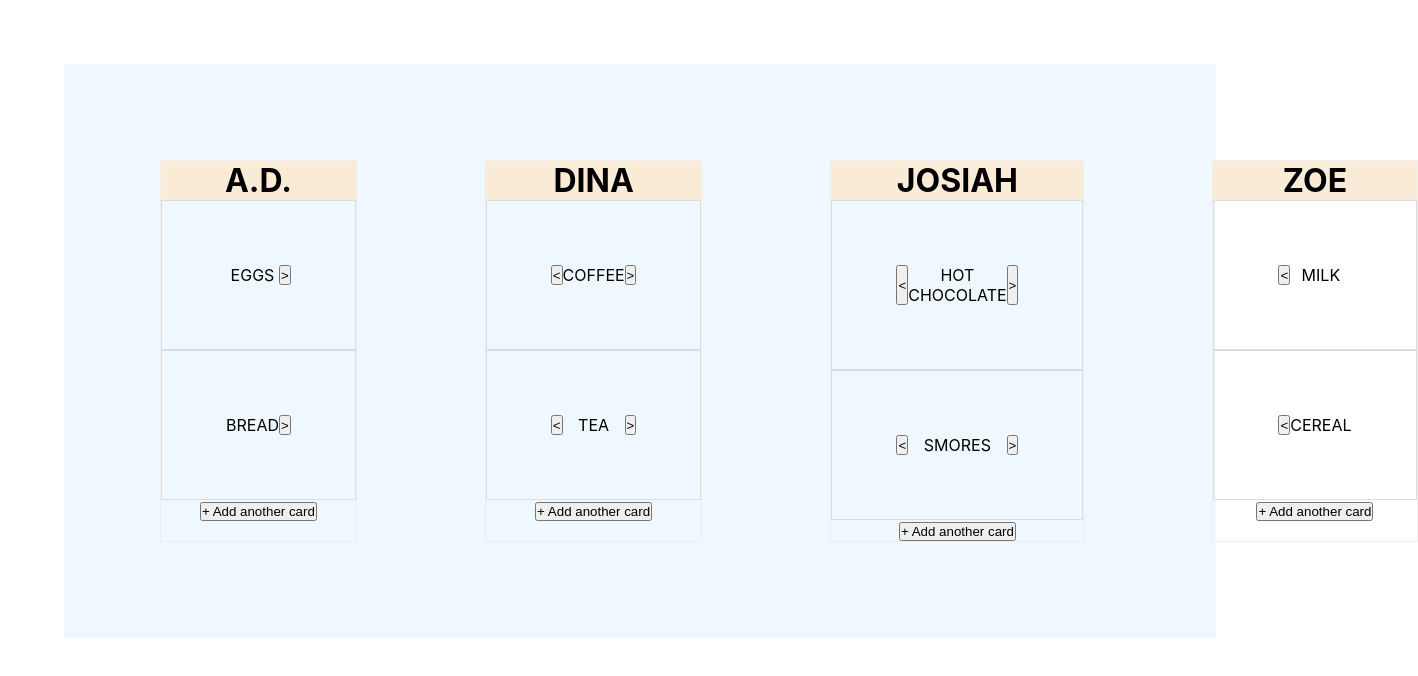
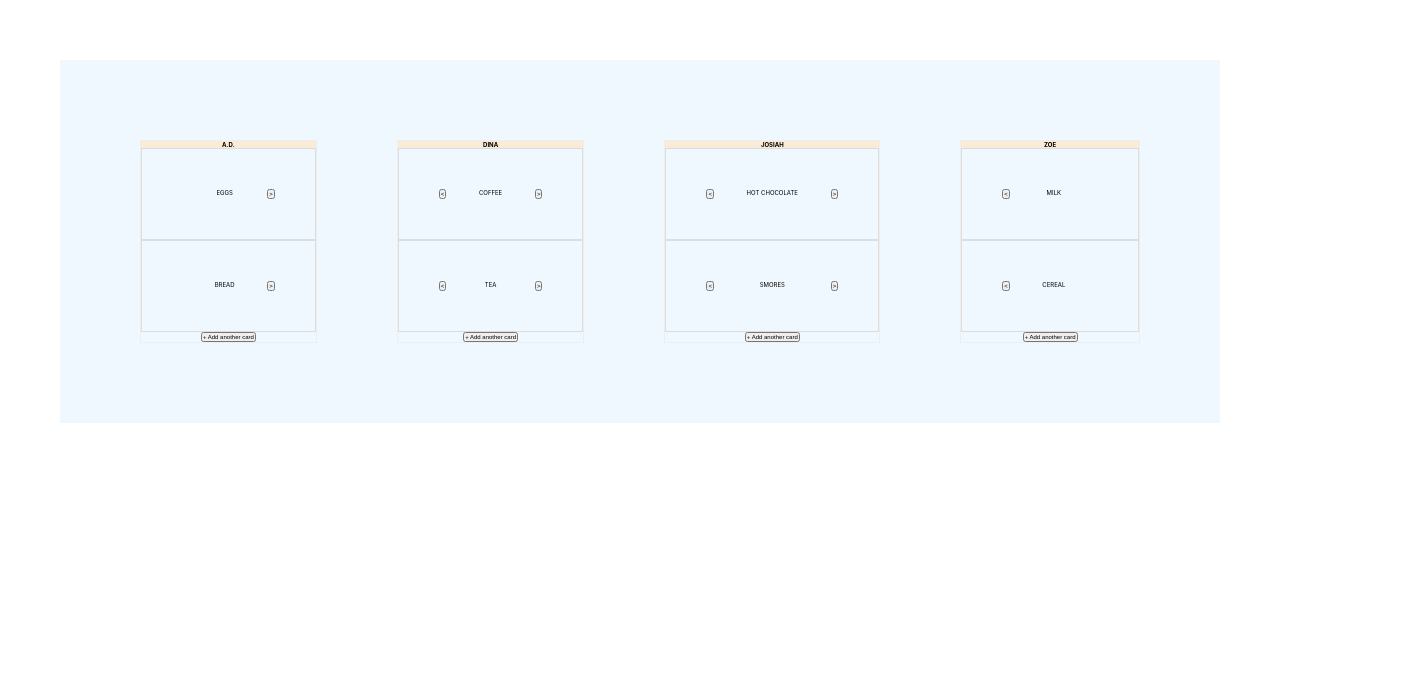
Before and after one commit to adfaris/kanban, a React (Create React App) app: page / in a window 1280 px wide. Shown: the top 676 px of the page, 1418 px wide, since content can reach past the window. Built offline with nearby package versions, Linux system fonts and the light colour scheme.

Commit message:
codebase

```diff
--- a/src/App.css
+++ b/src/App.css
@@ -2,7 +2,7 @@
     margin: 0 auto;
     padding: 0;
     box-sizing: border-box;
-    /* font-size:62.5% */
+    font-size:62.5%
 }
 body{
     box-sizing: border-box;
@@ -12,8 +12,8 @@ body{
 .App {
     height: auto;
     display:flex;
-    padding: 2rem;
-    margin: 4rem;
+    padding: 4rem;
+    margin: 6rem;
     background-color: aliceblue;
     background-size: cover;
     text-transform: uppercase;
```
